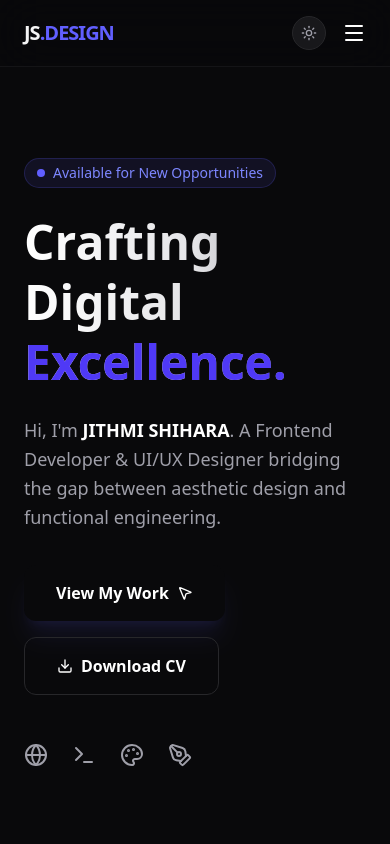
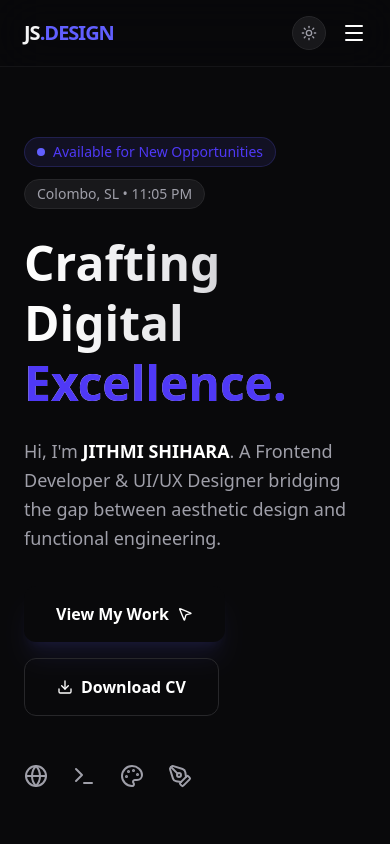
Before and after one commit to JithmiShihara99/MyWeb, a React (Vite) app: page / in a window 390 px wide. Shown: the top 844 px of the page. Built offline with nearby package versions, Linux system fonts and the light colour scheme.

Commit message:
analytics

```diff
--- a/package.json
+++ b/package.json
@@ -11,6 +11,7 @@
   },
   "dependencies": {
     "@tailwindcss/vite": "^4.2.2",
+    "@vercel/analytics": "^2.0.1",
     "framer-motion": "^12.38.0",
     "lucide-react": "^1.8.0",
     "react": "^19.2.4",
--- a/src/App.tsx
+++ b/src/App.tsx
@@ -6,12 +6,29 @@ import Skills from './components/Skills';
 import Projects from './components/Projects';
 import Experience from './components/Experience';
 import Cursor from './components/Cursor';
-import { personalInfo } from './data';
+import { personalInfo, referees } from './data';
+import { Analytics } from '@vercel/analytics/react';
 
 const App = () => {
   const [isMenuOpen, setIsMenuOpen] = useState(false);
   const [isDarkMode, setIsDarkMode] = useState(true);
   const [showScrollTop, setShowScrollTop] = useState(false);
+  const [currentTime, setCurrentTime] = useState("");
+
+  useEffect(() => {
+    const updateTime = () => {
+      const time = new Intl.DateTimeFormat('en-US', {
+        timeZone: 'Asia/Colombo',
+        hour: '2-digit',
+        minute: '2-digit',
+        hour12: true
+      }).format(new Date());
+      setCurrentTime(time);
+    };
+    updateTime();
+    const timer = setInterval(updateTime, 60000);
+    return () => clearInterval(timer);
+  }, []);
 
   // Set dark mode by default on the html element
   useEffect(() => {
@@ -38,6 +55,7 @@ const App = () => {
   ];
   return (
     <div className={`min-h-screen transition-colors duration-500 ${isDarkMode ? 'bg-zinc-950 text-zinc-100' : 'bg-zinc-50 text-zinc-900'}`}>
+      <Analytics />
       <Cursor />
 
       {/* Navigation */}
@@ -115,10 +133,54 @@ const App = () => {
       </AnimatePresence>
 
       <main>
-        <Hero isDarkMode={isDarkMode} />
+        <Hero isDarkMode={isDarkMode} currentTime={currentTime} />
         <Skills isDarkMode={isDarkMode} />
         <Projects isDarkMode={isDarkMode} />
         <Experience isDarkMode={isDarkMode} />
+
+        {/* Referees Section */}
+        <section id="referees" className={`py-24 px-6 lg:px-20 transition-colors ${isDarkMode ? 'bg-zinc-950' : 'bg-white'}`}>
+          <div className="container mx-auto">
+            <motion.div
+              initial={{ opacity: 0, y: 20 }}
+              whileInView={{ opacity: 1, y: 0 }}
+              viewport={{ once: true }}
+              className="mb-16 text-center"
+            >
+              <h2 className={`text-4xl lg:text-5xl font-bold mb-4 ${isDarkMode ? 'text-white' : 'text-zinc-900'}`}>Professional Endorsements</h2>
+              <p className={`max-w-2xl mx-auto text-lg ${isDarkMode ? 'text-zinc-500' : 'text-zinc-600'}`}>
+                Trusted by industry leaders and academic experts.
+              </p>
+            </motion.div>
+
+            <div className="grid md:grid-cols-2 gap-8 max-w-5xl mx-auto">
+              {referees.map((ref, index) => (
+                <motion.div
+                  key={index}
+                  initial={{ opacity: 0, y: 20 }}
+                  whileInView={{ opacity: 1, y: 0 }}
+                  viewport={{ once: true }}
+                  transition={{ delay: index * 0.1 }}
+                  className={`p-10 rounded-[2.5rem] border transition-all ${
+                    isDarkMode ? 'bg-zinc-900 border-zinc-800' : 'bg-zinc-50 border-zinc-200 shadow-sm'
+                  }`}
+                >
+                  <h3 className={`text-xl font-bold mb-2 ${isDarkMode ? 'text-white' : 'text-zinc-900'}`}>{ref.name}</h3>
+                  <p className="text-indigo-500 font-bold text-sm uppercase tracking-wider mb-4">{ref.role}</p>
+                  <p className={`text-sm mb-6 ${isDarkMode ? 'text-zinc-500' : 'text-zinc-600'}`}>{ref.org}</p>
+                  <a
+                    href={`mailto:${ref.contact}`}
+                    className={`inline-flex items-center gap-2 text-sm font-bold transition-colors ${
+                      isDarkMode ? 'text-zinc-300 hover:text-white' : 'text-zinc-700 hover:text-zinc-950'
+                    }`}
+                  >
+                    <Mail size={16} /> {ref.contact}
+                  </a>
+                </motion.div>
+              ))}
+            </div>
+          </div>
+        </section>
 
         {/* Contact CTA */}
         <section id="contact" className="py-24 px-6 lg:px-20 text-center">
--- a/src/components/Hero.tsx
+++ b/src/components/Hero.tsx
@@ -4,9 +4,10 @@ import { personalInfo } from '../data';
 
 interface HeroProps {
   isDarkMode: boolean;
+  currentTime: string;
 }
 
-const Hero: React.FC<HeroProps> = ({ isDarkMode }) => {
+const Hero: React.FC<HeroProps> = ({ isDarkMode, currentTime }) => {
   return (
     <section className="min-h-screen flex items-center relative overflow-hidden pt-20 px-6 lg:px-20">
       {/* Background decoration */}
@@ -19,11 +20,12 @@ const Hero: React.FC<HeroProps> = ({ isDarkMode }) => {
           animate={{ opacity: 1, x: 0 }}
           transition={{ duration: 0.8 }}
         >
+          <div className="flex flex-wrap items-center gap-3 mb-6">
             <motion.div
               initial={{ opacity: 0, y: 20 }}
               animate={{ opacity: 1, y: 0 }}
               transition={{ delay: 0.2 }}
-            className="inline-flex items-center gap-2 px-3 py-1 rounded-full bg-indigo-500/10 border border-indigo-500/20 text-indigo-400 text-sm font-medium mb-6"
+              className="inline-flex items-center gap-2 px-3 py-1 rounded-full bg-indigo-500/10 border border-indigo-500/20 text-indigo-600 dark:text-indigo-400 text-sm font-medium"
             >
               <span className="relative flex h-2 w-2">
                 <span className="animate-ping absolute inline-flex h-full w-full rounded-full bg-indigo-400 opacity-75"></span>
@@ -31,6 +33,20 @@ const Hero: React.FC<HeroProps> = ({ isDarkMode }) => {
               </span>
               Available for New Opportunities
             </motion.div>
+
+            {currentTime && (
+              <motion.div
+                initial={{ opacity: 0, y: 20 }}
+                animate={{ opacity: 1, y: 0 }}
+                transition={{ delay: 0.3 }}
+                className={`inline-flex items-center gap-2 px-3 py-1 rounded-full border text-sm font-medium transition-colors ${
+                  isDarkMode ? 'bg-zinc-900 border-zinc-800 text-zinc-400' : 'bg-zinc-100 border-zinc-200 text-zinc-600'
+                }`}
+              >
+                Colombo, SL • {currentTime}
+              </motion.div>
+            )}
+          </div>
 
           <h1 className={`text-5xl lg:text-7xl font-extrabold leading-tight mb-6 bg-clip-text text-transparent ${isDarkMode ? 'bg-gradient-to-r from-white via-zinc-200 to-zinc-500' : 'bg-gradient-to-r from-zinc-950 via-zinc-800 to-zinc-600'}`}>
             Crafting Digital <br />
--- a/src/data.ts
+++ b/src/data.ts
@@ -159,3 +159,18 @@ export const certifications = [
   "Hack Moral 4.0 - Mini Hackathon Competition (2022)",
   "INTECS - Faculty of Information Technology, University of Moratuwa"
 ];
+
+export const referees = [
+  {
+    name: "Sagara Sumathipala, Ph.D.",
+    role: "Senior Lecturer, Dept. of Computational Mathematics",
+    org: "University of Moratuwa",
+    contact: "sagaras@uom.lk"
+  },
+  {
+    name: "Commander K.H. Nadeera",
+    role: "Kulapathi, Chief Coordinator - IT & GIS Wing",
+    org: "Centre for Defence Research and Development",
+    contact: "nadeerakulapathi@gmail.com"
+  }
+];
```
Also changed, not shown: 1 other file (tests, documents, lock files or other folders). Lines whose indentation alone changed are shown as unchanged.
